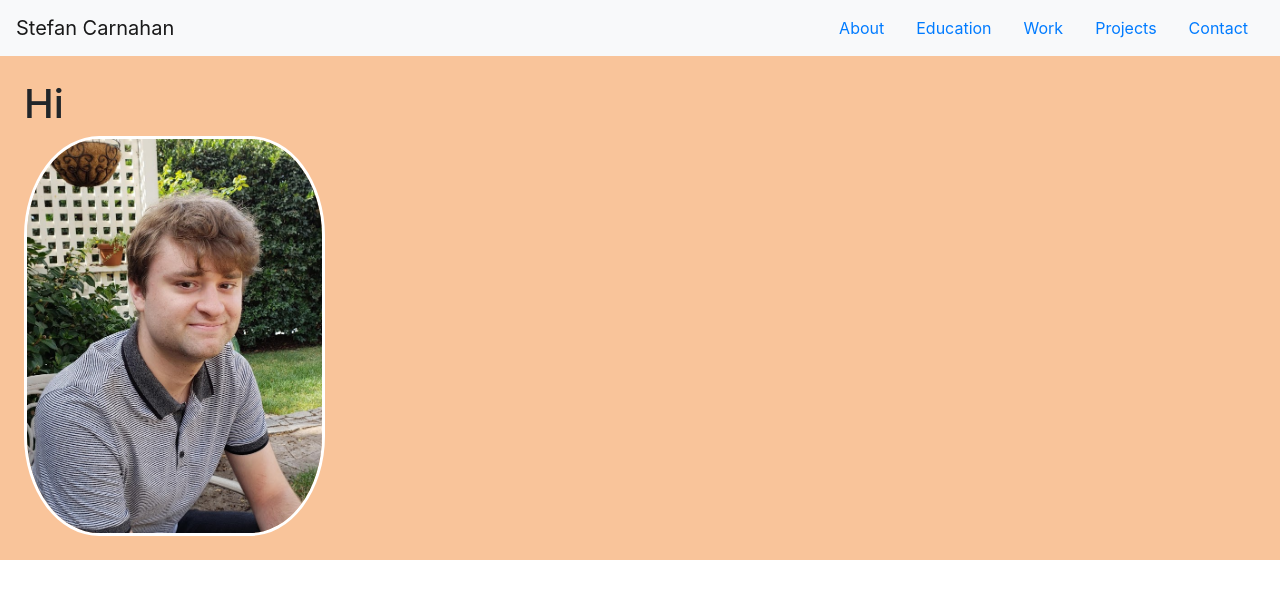
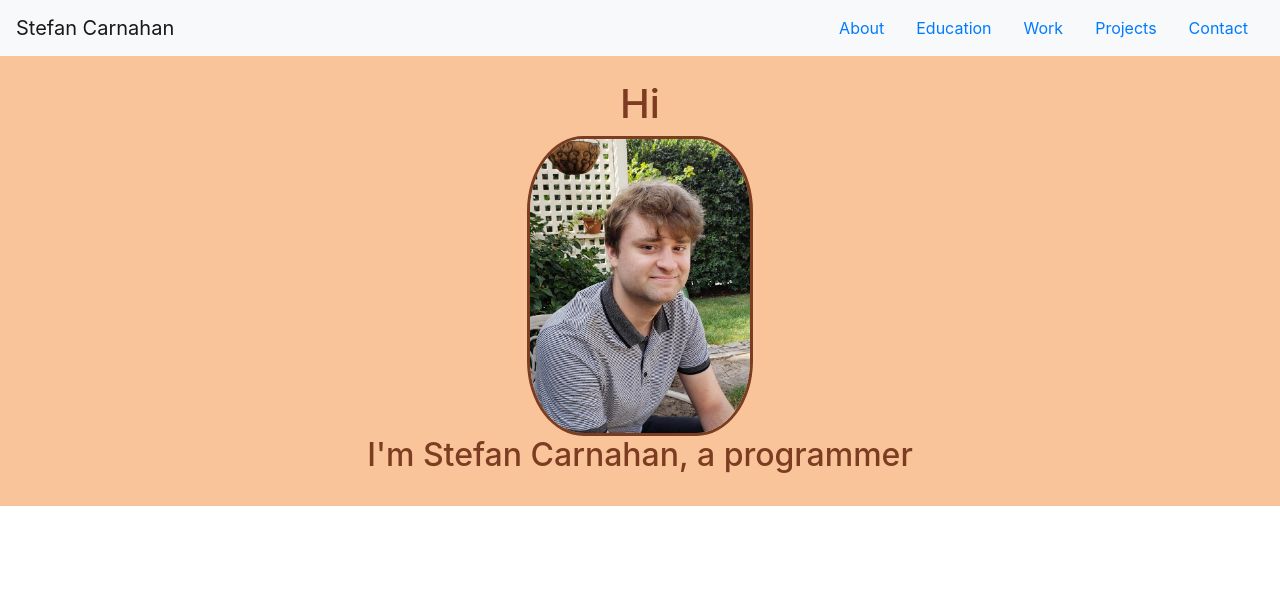
Before and after one commit to Scarnahan20/portfolio-site, a React (Create React App) app: page / in a window 1280 px wide. Shown: the top 598 px of the page. Built offline with nearby package versions, Linux system fonts and the light colour scheme.

Commit message:
Finished About.jsx

```diff
--- a/public/index.css
+++ b/public/index.css
@@ -1,6 +1,6 @@
 .about{
     background-color: #f9c49a;
-    margin: auto;
+    color: #7c3c21;
 }
 
 .header{
@@ -8,9 +8,8 @@
 }
 
 .profile{
-    border-color: #FFF;
+    border-color: #7c3c21;
     border-radius: 25%;
     border-style: solid;
-    height: 400px;
-
+    height: 300px;
 }
--- a/src/About.jsx
+++ b/src/Components/About.jsx
@@ -3,9 +3,11 @@ import { Container, Media } from 'react-bootstrap';
 
 function About() {
     return(
-        <div className="about">
-            <Container fluid className="p-4">
+        <Container fluid className="about p-4">
+            <div className="d-flex justify-content-center">
                 <h1>Hi</h1>
+            </div>
+            <div className="d-flex justify-content-center">
                 <Media>
                     <img
                         alt="Profile"
@@ -13,8 +15,11 @@ function About() {
                         src="./profile-image.jpg"
                     />
                 </Media>
-            </Container>
-        </div>
+            </div>
+            <div className="d-flex justify-content-center">
+                <h2>I'm Stefan Carnahan, a programmer</h2>
+            </div>
+        </Container>
     );
 }
 
--- a/src/index.js
+++ b/src/index.js
@@ -1,6 +1,6 @@
 import React from 'react';
 import ReactDOM from 'react-dom';
-import App from './App';
+import App from './Components/App';
 import * as serviceWorker from './serviceWorker';
 import 'bootstrap/dist/css/bootstrap.min.css';
 
```
Also changed, not shown: src/Components/App.js (renamed from src/App.js), src/Components/Header.jsx (renamed from src/Header.jsx).
